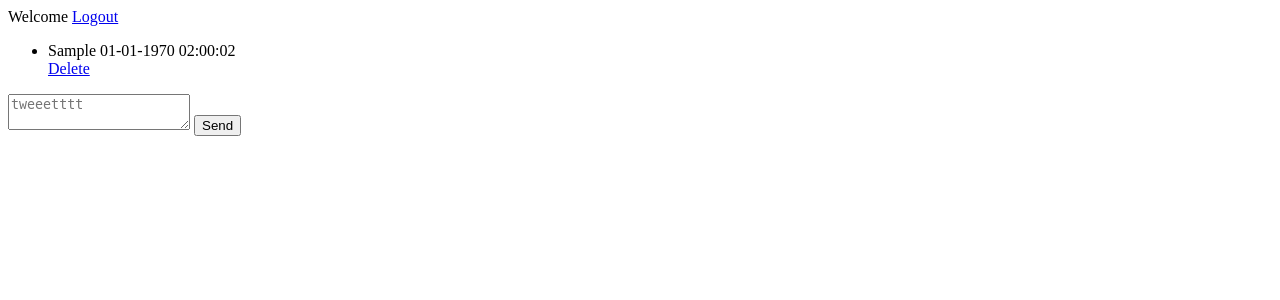
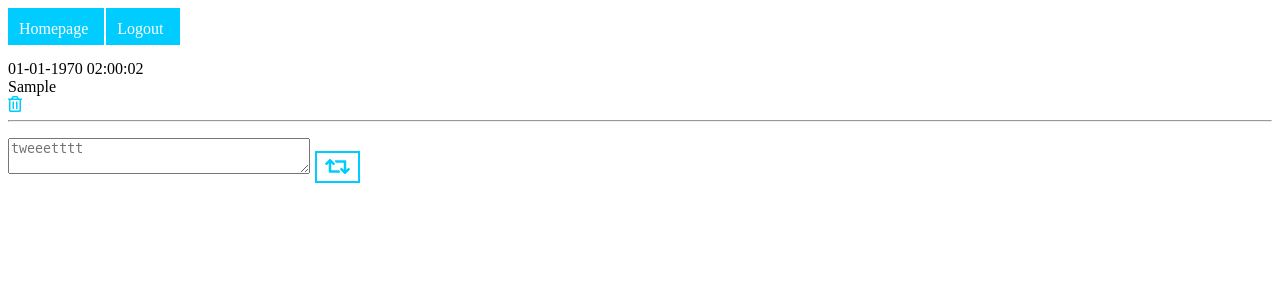
Before and after one commit to eren-ercan/tweet, a PHP site: page / in a window 1280 px wide. Shown: the top 300 px of the page. Run offline with PHP 8.4, Linux system fonts and the light colour scheme; the visitor is signed in with stand-in values (Sample User, id 1); tables that the repository leaves empty or names only in its code hold one stand-in row (values such as "Sample post"); data that the repository does not hold is empty.

Commit message:
düzeltme

```diff
--- /dev/null
+++ b/Css/style.css
@@ -0,0 +1,84 @@
+
+#menu{
+    margin: 0px;
+    padding: 0px;
+    list-style: none;
+}
+
+#menu li {
+    float: left ;
+    width: 150 px;
+    position: relative;
+
+}
+
+#menu a {
+
+    font-family: "Times New Roman", Times, serif;
+    font-size: 16px;
+    color: #FFFFFF;
+    text-decoration: none;
+    background-color: #00CCFF;
+    display: block;
+    padding-top: 5px;
+    padding-right: 15px;
+    padding-left: 10px;
+    border: 1px solid #00CCFF;
+    text-align: center;
+    line-height: 30px;
+    margin-right: 2px;
+    word-spacing: 1px;
+
+
+
+
+}
+
+
+#menu a:hover {
+
+    background-color: #0099FF;
+
+}
+
+.send-button {
+    background-color: #00CCFF;
+    border: none;
+    color: white;
+    padding:4px 8px;
+    text-align: center;
+    text-decoration: none;
+    display: inline-block;
+    font-size: 10px;
+    margin: 2px 1px;
+    cursor: pointer;
+  }
+  .send-button  {
+    background-color: white;
+    color: 00CCFF;
+    border: 2px solid #00CCFF;
+  }
+  .send-button:hover {
+    background-color: #00CCFF;
+    color: white;
+  }
+
+  li.tweetlist {
+        list-style-type: none;
+
+
+  }
+  ul#tweet{
+    padding-left: 0;
+
+  }
+
+  a#tdelete{
+    font-size: 16px;
+    color: #00CCFF;
+  }
+
+  li.tweetlist {
+
+
+  }
--- a/controllers/login.php
+++ b/controllers/login.php
@@ -7,7 +7,7 @@ if(!array_key_exists('email',$_POST) && !array_key_exists('pass',$_POST))
 
 $db = new DB();
 
-$result = $db->read('select id from users where email="'.$_POST['email'].'" and pass="'.$_POST['pass'].'"');
+$result = $db->read('SELECT id FROM users WHERE email="'.$_POST['email'].'" and pass="'.$_POST['pass'].'"');
 
 if(count($result) !== 1){
     header('Location:../views/login.php');
--- a/controllers/signup.php
+++ b/controllers/signup.php
@@ -7,10 +7,10 @@ if(!array_key_exists('email',$_POST) && !array_key_exists('pass',$_POST))
 
 $db = new DB();
 
-$result = $db->read('select id from users where email="'.$_POST['email'].'" and pass="'.$_POST['pass'].'"');
+$result = $db->read('SELECT id FROM users WHERE email="'.$_POST['email'].'" and pass="'.$_POST['pass'].'"');
 
 if(count($result) !== 1){
-    if($db->write('insert into users (email,pass) values ("'.$_POST['email'].'","'.$_POST['pass'].'")')){
+    if($db->write('INSERT INTO users (email,pass) values ("'.$_POST['email'].'","'.$_POST['pass'].'")')){
         SM::setLoggedIn($result[0]['id']);
         header('Location:../views/index.php');
     }
--- a/controllers/tweet.php
+++ b/controllers/tweet.php
@@ -20,7 +20,7 @@ switch($_GET['type']){
         $tweetContent = $_POST['tweet'];
 
         if(mb_strlen($tweetContent) > 280)
-            die('error');
+            die('Max character 280!');
 
         $tweet->add($_POST['tweet']);
         break;
--- a/db.php
+++ b/db.php
@@ -13,9 +13,8 @@ class DB {
 
     function write($query){
         return mysqli_query(
-            $this->conn,
-            $query
-        ) or die(mysqli_error($this->conn));
+            $this->conn,$query
+            )or die(mysqli_error($this->conn));
     }
 
     function read($query):array{
--- a/tweet.php
+++ b/tweet.php
@@ -13,7 +13,7 @@ class Tweet{
 
     function add($tweet){
         $this->db->write(
-            'insert into tweets
+            'INSERT INTO tweets
             (userId,time,tweet)
             values
             ("'.$this->userId.'","'.round(microtime(true) * 1000).'","'.$tweet.'")'
@@ -22,12 +22,12 @@ class Tweet{
 
     function delete($tweetId){
         $this->db->write(
-            'delete from tweets where userId="'.$this->userId.'" and id="'.$tweetId.'"'
+            'DELETE FROM tweets WHERE userId="'.$this->userId.'" and id="'.$tweetId.'"'
         );
     }
 
     function get():array{
-        return $this->db->read('select * from tweets where userId="'.$this->userId.'" order by time desc');
+        return $this->db->read('SELECT * FROM tweets WHERE userId="'.$this->userId.'" order by time desc');
     }
 
 }
--- /dev/null
+++ b/views/header.php
@@ -0,0 +1,13 @@
+<?php
+    require_once '../sm.php';
+    require_once '../db.php';
+?>
+<link rel="stylesheet" type ='text/css' href="../css/style.css" >
+<div id="header">
+    <ul id="menu">
+
+<li><a  href="index.php">Homepage</a> </li>
+<li><a  href="../controllers/logout.php">Logout</a></li>
+    </ul>
+
+</div><br><br>
--- a/views/index.php
+++ b/views/index.php
@@ -1,7 +1,7 @@
 <?php
 
 //test for commit
-
+require_once 'header.php';
 require_once '../sm.php';
 require_once '../tweet.php';
 
@@ -13,17 +13,18 @@ if(!SM::isLoggedIn()){
 $tweet = new Tweet($_SESSION['id']);
 ?>
 
-Welcome <a href="../controllers/logout.php">Logout</a><br>
+<link rel="stylesheet" type ='text/css' href="../css/style.css" >
+<link rel="stylesheet" href="https://use.fontawesome.com/releases/v5.7.2/css/all.css" integrity="sha384-fnmOCqbTlWIlj8LyTjo7mOUStjsKC4pOpQbqyi7RrhN7udi9RwhKkMHpvLbHG9Sr" crossorigin="anonymous">
 
-<ul>
+<ul id="tweet">
     <?php
         foreach($tweet->get() as $t){
-            echo '<li>'.$t['tweet'].' '.date('d-m-Y h:i:s',intval($t['time']/1000 + 7200 )).'</li><a href="../controllers/tweet.php?type=delete&tweetId='.$t['id'].'">Delete</a>';
+            echo '<li class="tweetlist">'.date('d-m-Y h:i:s',intval($t['time']/1000 + 7200 )).' <br> '.$t['tweet'].' </li><a id="tDelete" href="../controllers/tweet.php?type=delete&tweetId='.$t['id'].'"><i class="far fa-trash-alt"></i></a><hr> ';
         }
     ?>
 </ul>
 
 <form method="post" action="../controllers/tweet.php?type=add">
-    <textarea name="tweet" placeholder="tweeetttt" maxlengnth="280"></textarea>
-    <button type="submit">Send</button>
+    <textarea name="tweet" placeholder="tweeetttt" maxlengnth="280"  cols="35"></textarea>
+    <button class="send-button" type="submit"><i class="fas fa-retweet fa-2x"></i></button>
 </form>
--- a/views/signup.php
+++ b/views/signup.php
@@ -5,7 +5,7 @@ if(SM::isLoggedIn()){
     die();
 }
 ?>
-<h3>Sign In</h3><hr><br>
+<h3>Sign Up</h3><hr><br>
 <form method="post" action="../controllers/signup.php">
 <input type="text" name="email" placeholder="email">
 <input type="password" name="pass" placeholder="pass">
```
